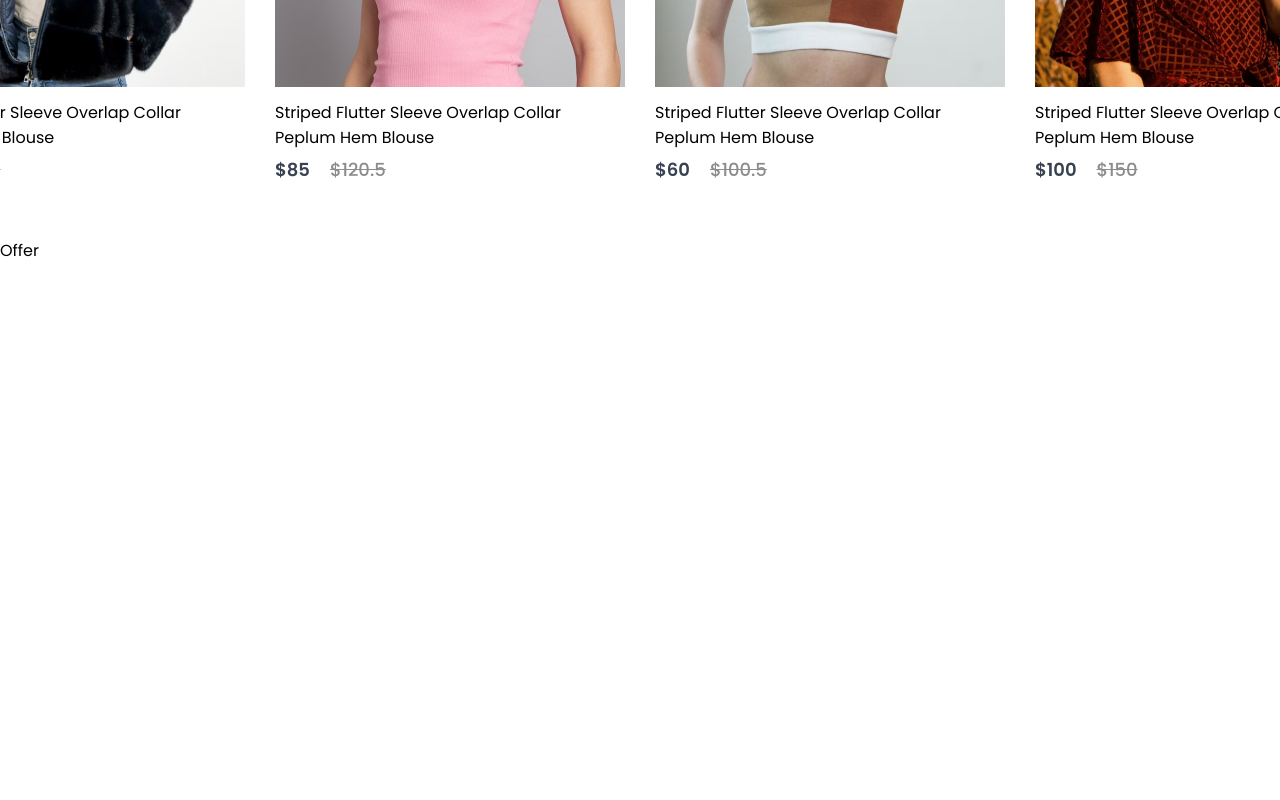
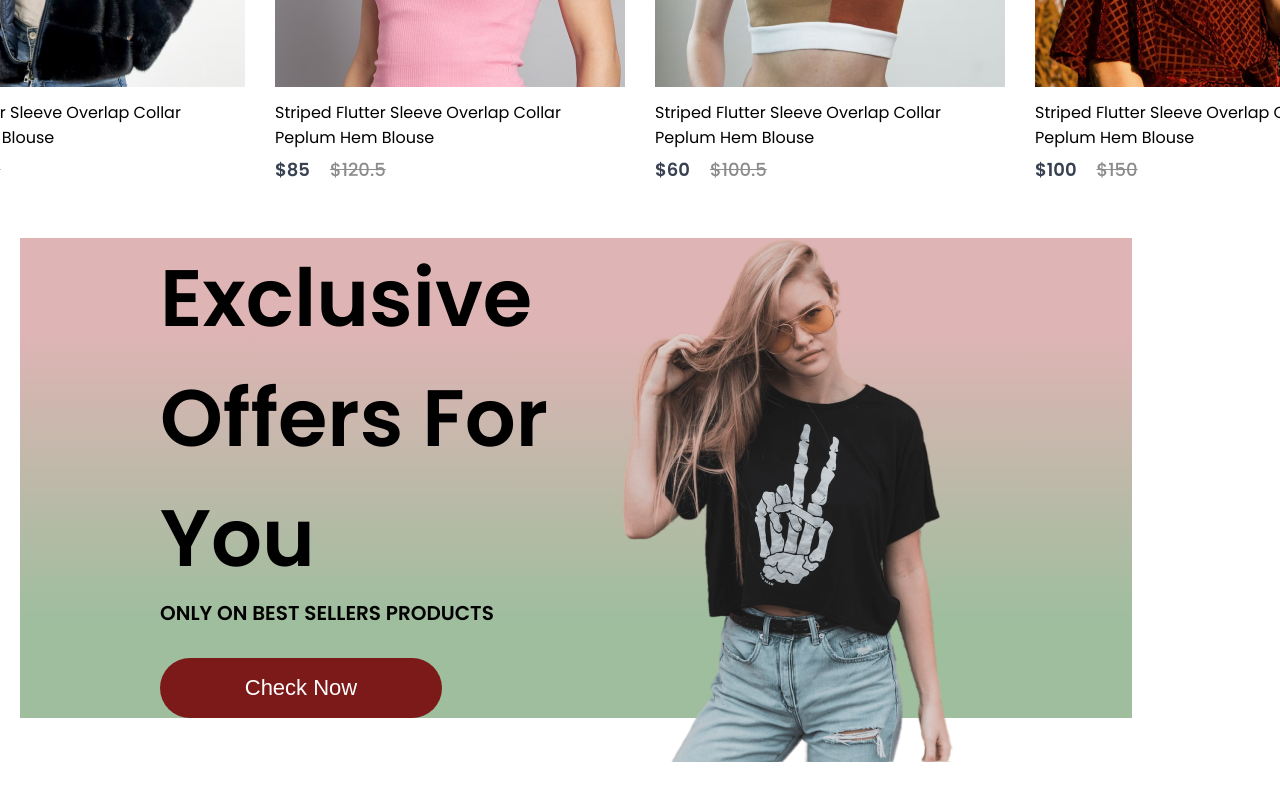
Before and after one commit to jmrourke/E-Commerce, a React (Create React App) app: page / in a window 1280 px wide. Shown: the part 1379-2179 px from the top of the page. Before the commit the page ends 1642 px from the top, so only its background shows below. Built offline with nearby package versions, Linux system fonts and the light colour scheme.

Commit message:
commit 1hr

```diff
--- a/src/Components/Offers/Offers.css
+++ b/src/Components/Offers/Offers.css
@@ -0,0 +1,50 @@
+.offers {
+    width: 65%;
+    height: 60vh;
+    display: flex;
+    padding: 0px 140px;
+    margin-left: 20px;
+    margin-right: 20px;
+    margin-bottom: 250px;
+    background: linear-gradient(180deg, rgb(222, 180, 180) 20%, rgb(158, 190, 158) 80%);
+}
+
+.offers-left {
+    flex: 1;
+    display: flex;
+    flex-direction: column;
+    justify-content: center;
+}
+
+.offers-left h1 {
+    color: black;
+    font-size: 80px;
+    font-weight: 600;
+}
+
+.offers-left p {
+    color: black;
+    font-size: 20px;
+    font-weight: 600;
+}
+
+.offers-left button {
+    width: 282px;
+    height: 70px;
+    border-radius: 35px;
+    cursor: pointer;
+    background-color: rgb(124, 26, 26);
+    border: none;
+    color: white;
+    font-size: 22px;
+    font-weight: 500;
+    margin-top: 30px;
+}
+
+.offers-right {
+    flex: 1;
+    display: flex;
+    align-items: center;
+    justify-content: flex-end;
+    padding-top: 20px;
+}
--- a/src/Components/Offers/Offers.jsx
+++ b/src/Components/Offers/Offers.jsx
@@ -1,9 +1,20 @@
 import React from 'react'
 import './Offers.css'
+import exclusive_image from '../Assets/exclusive_image.png'
 
 const Offer = () => {
   return (
-    <div>Offer</div>
+    <div className='offers'>
+      <div className="offers-left">
+        <h1>Exclusive</h1>
+        <h1>Offers For You</h1>
+        <p>ONLY ON BEST SELLERS PRODUCTS</p>
+        <button>Check Now</button>
+      </div>
+      <div className="offers-right">
+        <img src={exclusive_image} alt="" />
+      </div>
+    </div>
   )
 }
 
```
